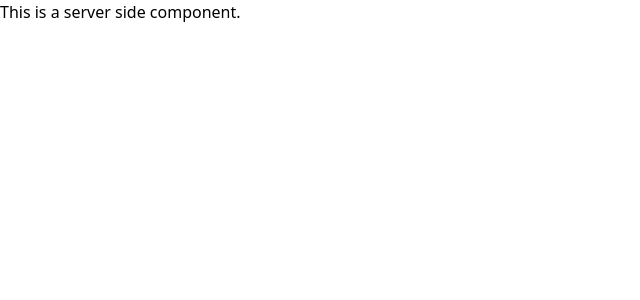
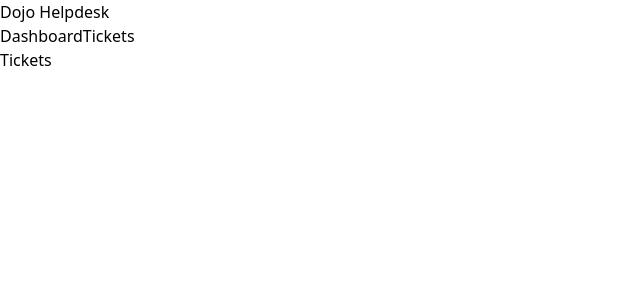
Before and after one commit to HADES248/Cybertron-Support, a Next.js app: page /components/server in a window 1280 px wide. Shown: the top 300 px of the page, without its empty margins (0-640 px from the left). Built offline with nearby package versions, Linux system fonts and the light colour scheme.

Commit message:
Using Links and Understanding layout.tsx

```diff
--- /dev/null
+++ b/src/app/components/Navbar.tsx
@@ -0,0 +1,12 @@
+import Link from "next/link";
+
+export default function Navbar() {
+  return (
+    <nav>
+      <h1>Dojo Helpdesk</h1>
+      {/* Using Link Component of next (as next pre-fetches the page in the background when it sees the link component) */}
+      <Link href={'/'}>Dashboard</Link>
+      <Link href={'/components/server'}>Tickets</Link>
+    </nav>
+  )
+}
--- a/src/app/components/client/page.tsx
+++ b/src/app/components/client/page.tsx
@@ -1,3 +1,4 @@
+// In next js, react components are server components by default and react hooks(useState, useEffect) are client components only. To convert this server component to client we use "use client";
 "use client";
 import React, { useState } from 'react'
 
--- a/src/app/components/greet.tsx
+++ /dev/null
@@ -1,6 +0,0 @@
-// Creating first Component in next js this is the basic syntax.
-export const Greet = () => {
-  // Server component by default runs on the server.
-  console.log('Greetings From my side.');
-  return <h1>Inazuma Eleven</h1>;
-}
--- a/src/app/components/server/page.tsx
+++ b/src/app/components/server/page.tsx
@@ -1,7 +1,10 @@
-export default function Server() {
+// Creating first Component in next js this is the basic syntax.
+export default function Tickets() {
+  // Server component by default runs on the server.
+  console.log('Greetings')
   return (
-    <div>
-      This is a server side component.
-    </div>
+    <main>
+      <h2>Tickets</h2>
+    </main>
   )
 }
--- a/src/app/layout.tsx
+++ b/src/app/layout.tsx
@@ -1,6 +1,12 @@
 import type { Metadata } from "next";
 import localFont from "next/font/local";
 import "./globals.css";
+
+//Components
+import Navbar from "./components/navbar";
+
+
+// layout file can be used to put the sections of the website which are on every page(like navbar and footer).
 
 const geistSans = localFont({
   src: "./fonts/GeistVF.woff",
@@ -26,8 +32,8 @@ export default function RootLayout({
   return (
     <html lang="en">
       <body
-        className={`${geistSans.variable} ${geistMono.variable} antialiased`}
-      >
+        className={`${geistSans.variable} ${geistMono.variable} antialiased`}>
+        <Navbar />
         {children}
       </body>
     </html>
```
Also changed, not shown: src/app/components/counter.tsx (deleted, +0 -11 lines).
